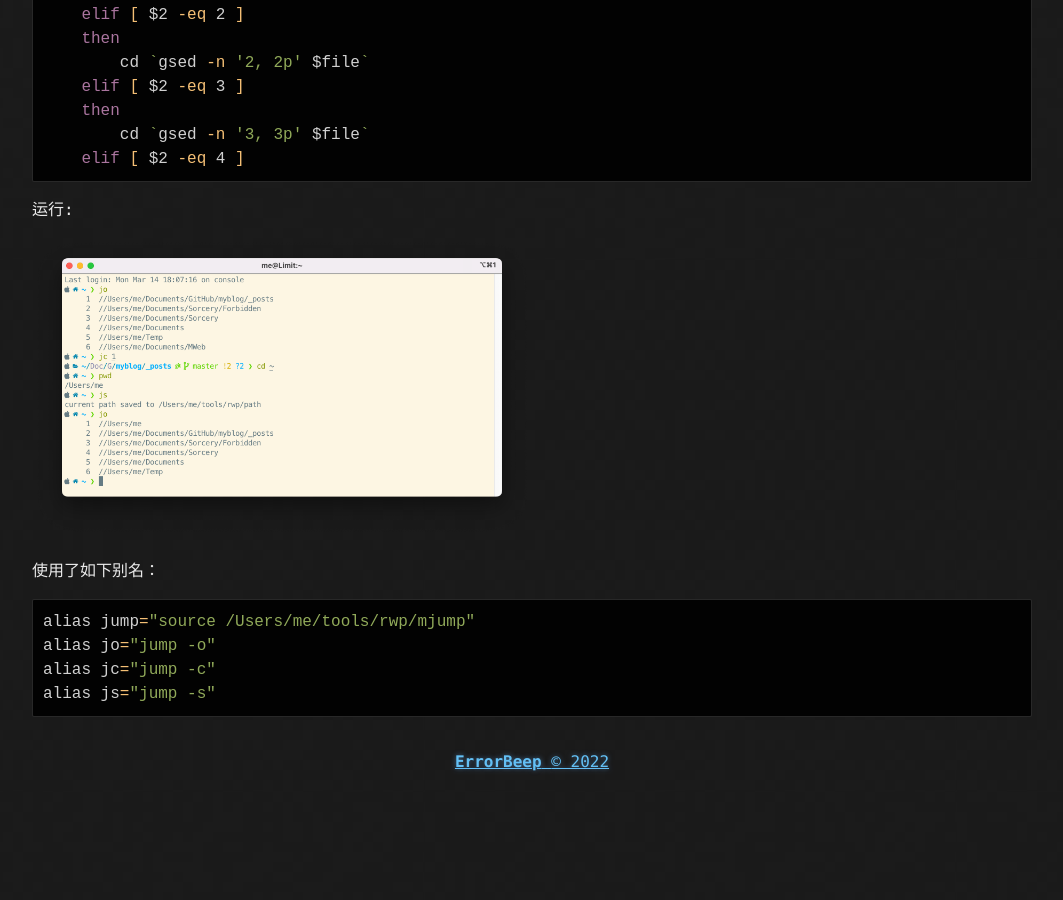
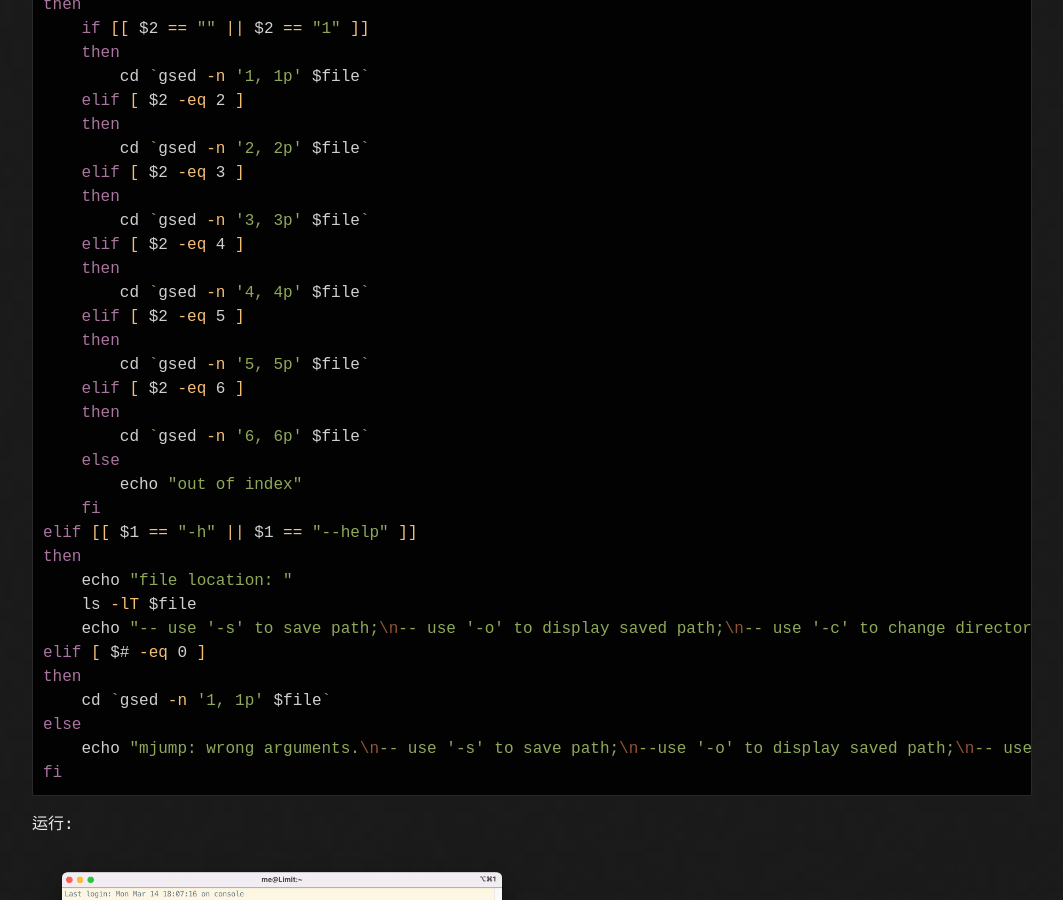
Before and after one commit to Errorbeep/errorbeep.github.io, a Jekyll site: the page built from _posts/2020-03-21-记录并快速切换目录(grep, awk, sed).md, in a window 1280 px wide and 900 px high, scrolled down 2401 px. Shown: the whole window, without its empty margins (108-1171 px from the left). Built offline with Jekyll 4.4.1, drawn with Linux system fonts in a browser that asks for light colours; before the commit the page ends 3188 px from its top, so only the background shows below that; some of the changed text lies outside the part shown.

Commit message:
fix layout

````diff
--- a/_posts/2020-03-21-记录并快速切换目录(grep, awk, sed).md
+++ b/_posts/2020-03-21-记录并快速切换目录(grep, awk, sed).md
@@ -37,6 +37,10 @@ line=`grep -n "$p$" $file  | awk -F ':' '{print $1}'`
 1. `sed`/`gsed`是“stream editor”，无法修改空文件，因此创建的文件不能是空文件，即只使用`touch`创建此文件是不够的，可以直接用`echo $HOME > $file`创建一个默认含有用户家目录的文件；
 2. 每个目录字符串都是前缀码，故可简化在文件中判断某路径是否存在的表达式为`grep -q "$p$" $file `，即忽略正则表达式中的`^/`，其在`grep`的匹配中和变量引用的`$`在一起会产生混淆以致无法得到正确的搜索结果；
 3. 存储的路径开头为两个`/`，这是导致各种匹配问题的根源；
+4. `==`或`=`均可用于字符串比较，两边都要有空格，变量赋值的`=`两边不能有空格；
+5. `[]`等同`test`，其中不能使用`||`，`&&`等，而`[[  ]]`可以
+
+Code:
 
 ```shell
 #! /bin/zsh
@@ -87,6 +91,28 @@ then
     then
         cd `gsed -n '3, 3p' $file`
     elif [ $2 -eq 4 ]
+    then
+        cd `gsed -n '4, 4p' $file`
+    elif [ $2 -eq 5 ]
+    then
+        cd `gsed -n '5, 5p' $file`
+    elif [ $2 -eq 6 ]
+    then
+        cd `gsed -n '6, 6p' $file`
+    else
+        echo "out of index"
+    fi
+elif [[ $1 == "-h" || $1 == "--help" ]]
+then
+    echo "file location: "
+    ls -lT $file
+    echo "-- use '-s' to save path;\n-- use '-o' to display saved path;\n-- use '-c' to change directory.\n"
+elif [ $# -eq 0 ]
+then
+    cd `gsed -n '1, 1p' $file`
+else
+    echo "mjump: wrong arguments.\n-- use '-s' to save path;\n--use '-o' to display saved path;\n-- use '-c' to change directory.\n"
+fi
 ```
 
 运行:
````
